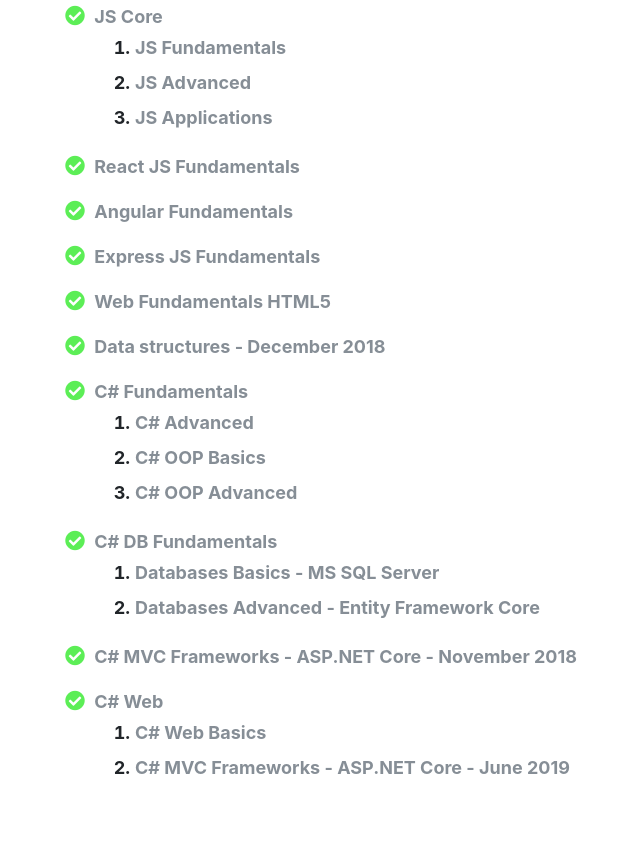
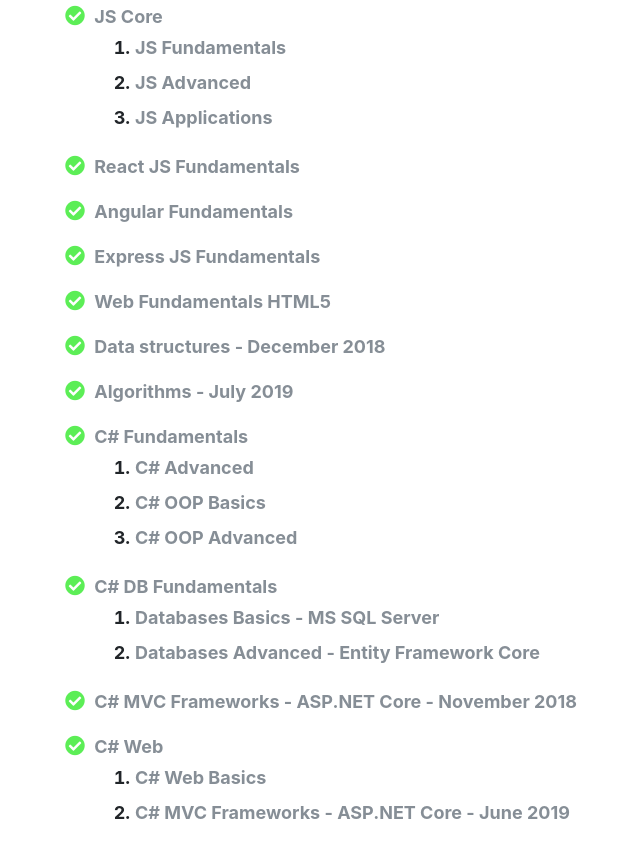
Before and after one commit to NaskoVasilev/CV, a website with bundled scripts: page index.html in a window 1280 px wide. Shown: the part 2749-3607 px from the top of the page, without its empty margins (295-935 px from the left). Built offline with nearby package versions, Linux system fonts and the light colour scheme; a web font is replaced by a local one.

Commit message:
Algorithms - July 2019

```diff
--- a/index.html
+++ b/index.html
@@ -348,6 +348,12 @@
                     </li>
                     <li class="mb-2 module">
                         <i class="far fa-check-circle"></i>
+                         <a href="https://softuni.bg/trainings/2459/algorithms-july-2019-online" target="blank">
+                            Algorithms - July 2019
+                        </a>
+                    </li>
+                    <li class="mb-2 module">
+                        <i class="far fa-check-circle"></i>
                          <a href="https://softuni.bg/modules/58/csharp-advanced" target="blank">
                            C# Fundamentals
                         </a>
```
